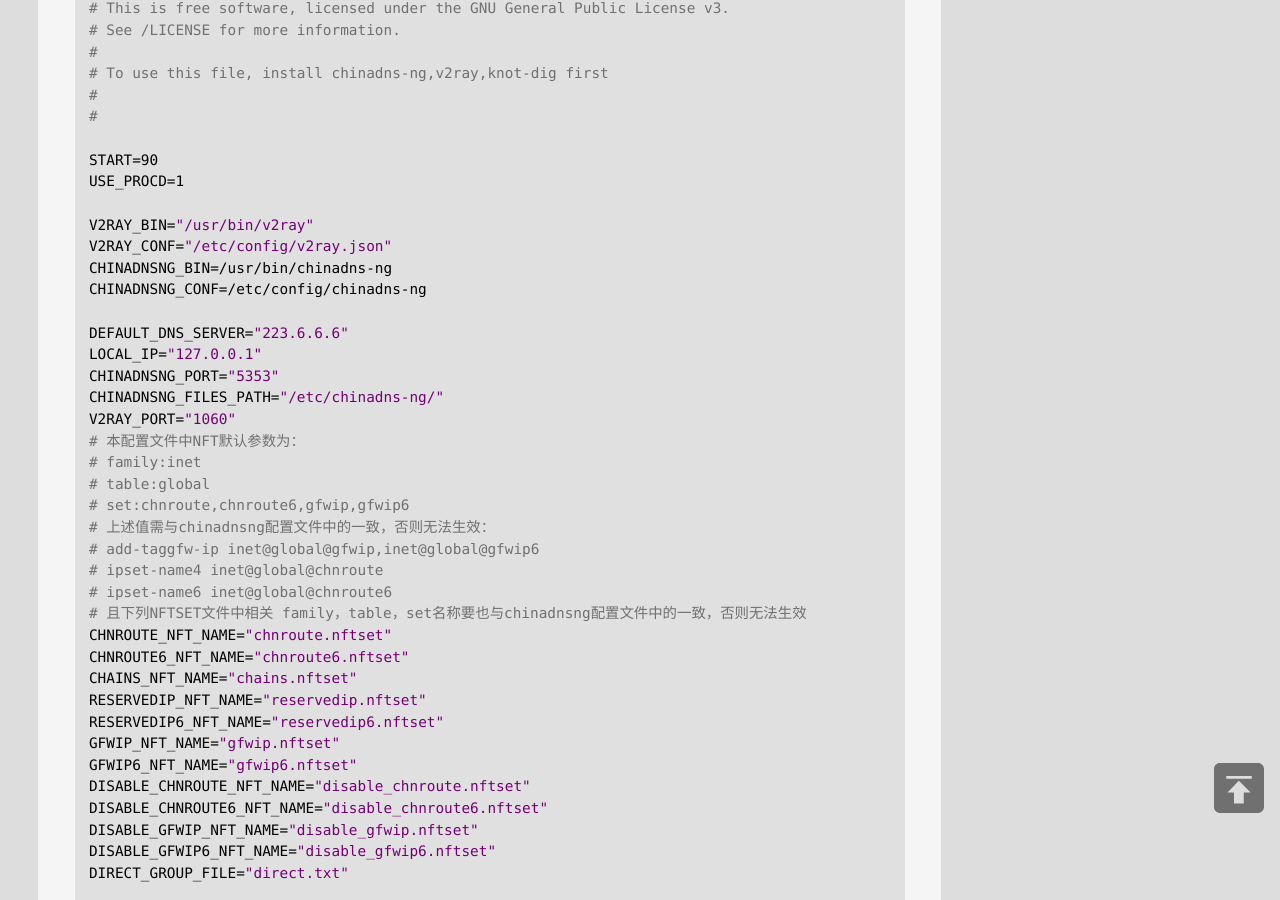
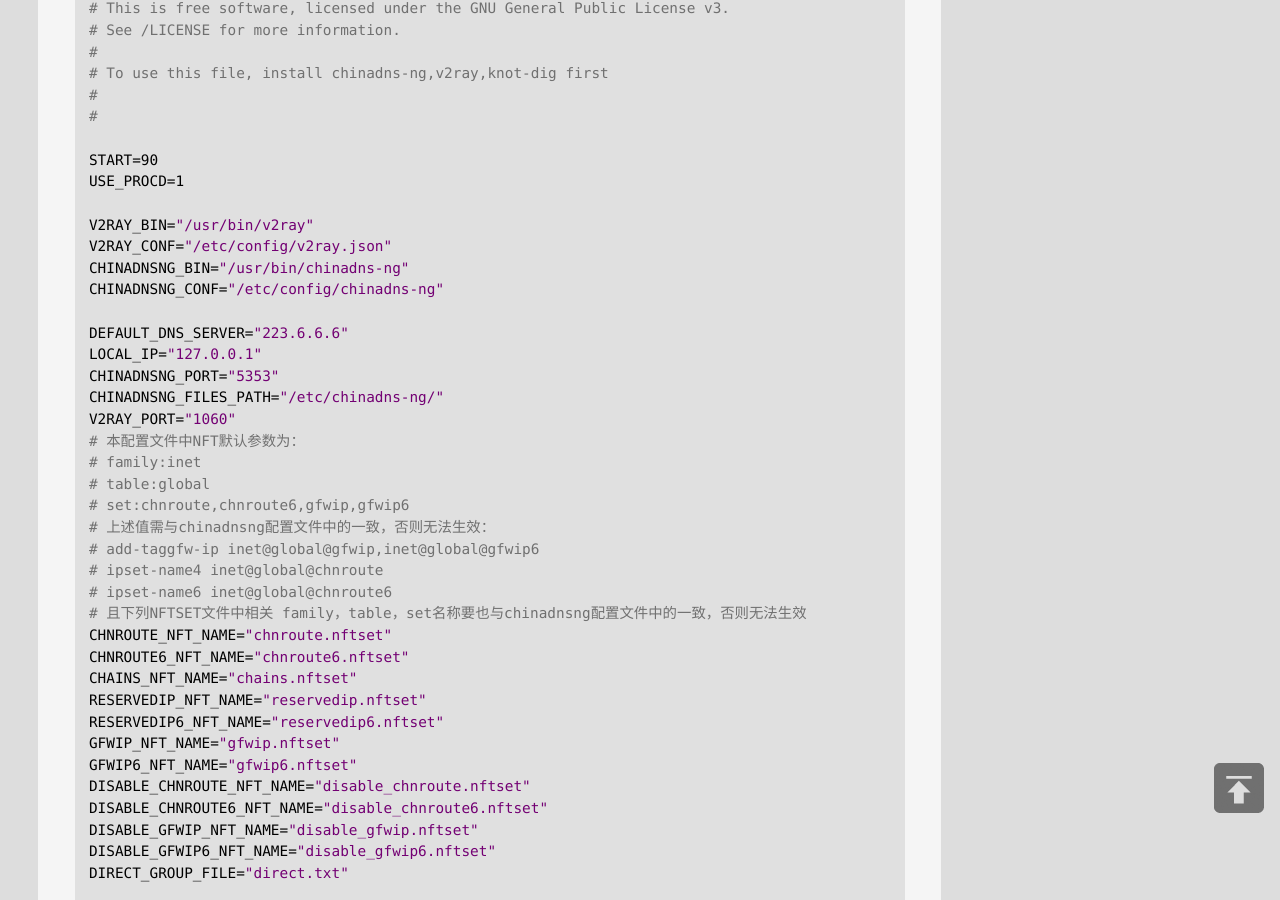
Before and after one commit to jibenfa/jibenfa.github.com, a Jekyll site: the page built from _posts/2025-08-19-E59CA8openwrtE4B88BE4BDBFE794A8chinadns-ngE690ADE9858Dv2rayE5AE9EE78EB0E9808FE6988EE4BBA3E79086.md, in a window 1280 px wide and 900 px high, scrolled down 6531 px. Built offline with Jekyll 4.4.1, drawn with Linux system fonts in a browser that asks for light colours.

Commit message:
add double quotation mark

```diff
--- a/_posts/2025-08-19-E59CA8openwrtE4B88BE4BDBFE794A8chinadns-ngE690ADE9858Dv2rayE5AE9EE78EB0E9808FE6988EE4BBA3E79086.md
+++ b/_posts/2025-08-19-E59CA8openwrtE4B88BE4BDBFE794A8chinadns-ngE690ADE9858Dv2rayE5AE9EE78EB0E9808FE6988EE4BBA3E79086.md
@@ -322,8 +322,8 @@
 
 V2RAY_BIN="/usr/bin/v2ray"
 V2RAY_CONF="/etc/config/v2ray.json"
-CHINADNSNG_BIN=/usr/bin/chinadns-ng
-CHINADNSNG_CONF=/etc/config/chinadns-ng
+CHINADNSNG_BIN="/usr/bin/chinadns-ng"
+CHINADNSNG_CONF="/etc/config/chinadns-ng"
 
 DEFAULT_DNS_SERVER="223.6.6.6"
 LOCAL_IP="127.0.0.1"
```
Also changed, not shown: _posts/2025-08-25-v2rayE4BDBFE794A8tproxyE4BBA3E79086udpE6B581E9878F.md (+2 -2 lines).
